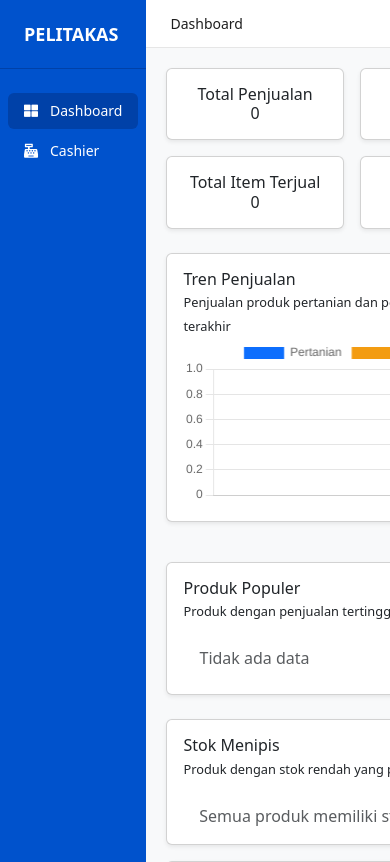
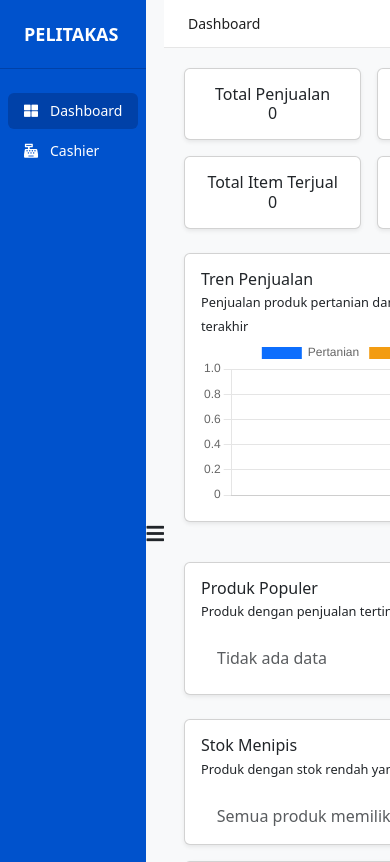
Before and after one commit to quiland15/DevOps, a Django app: page /kasir/kasirDashboard/ in a window 390 px wide; the page is wider, and only the part inside the window is pictured. Shown: the top 862 px of that part. Run offline with Django 5.2, Linux system fonts and the light colour scheme; the visitor is signed in with stand-in values (Sample User, id 1); data comes from the database, SQL or seed files in the repository; data that the repository does not hold is empty; some libraries are stand-ins or nearby versions.

Commit message:
change size in mobile

```diff
--- a/pelitaProject/kasir/templates/kasir/cashierDashboard.html
+++ b/pelitaProject/kasir/templates/kasir/cashierDashboard.html
@@ -22,7 +22,7 @@
 {% block content %}
 <div class="flex min-h-screen">
   <!-- Sidebar -->
-  <aside class="bg-[#0052CC] w-56 flex flex-col justify-between text-white">
+  <aside class="bg-[#0052CC] w-56 flex flex-col justify-between text-white" id="sidebar">
     <div>
       <div class="font-bold text-white text-lg px-6 border-b border-[#0041A8]" style="padding-top:20px; padding-bottom:20px;">
         PELITAKAS
@@ -46,6 +46,10 @@
 
   <!-- Overlay for Mobile -->
   <div id="overlay" class="overlay" onclick="toggleSidebar()"></div>
+  <button class="hamburger block md:hidden text-xl" onclick="toggleSidebar()">
+    <i class="fas fa-bars"></i>
+  </button>
+
 
   <!-- Main Content -->
   <div class="flex-grow-1">
```
Also changed, not shown: pelitaProject/kasir/static/kasir/css/style.css (+8 -8 lines).
